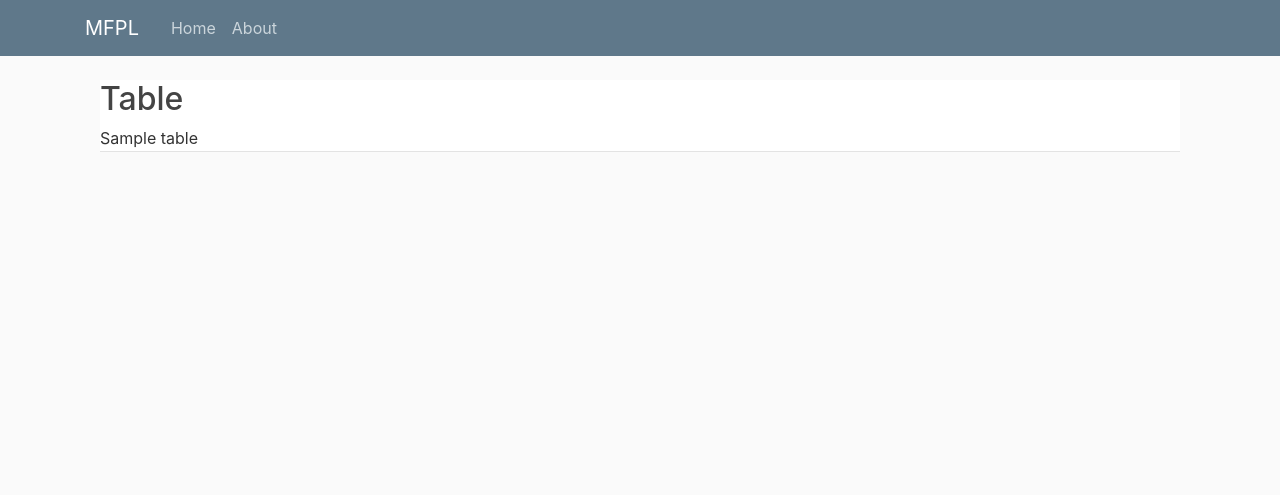
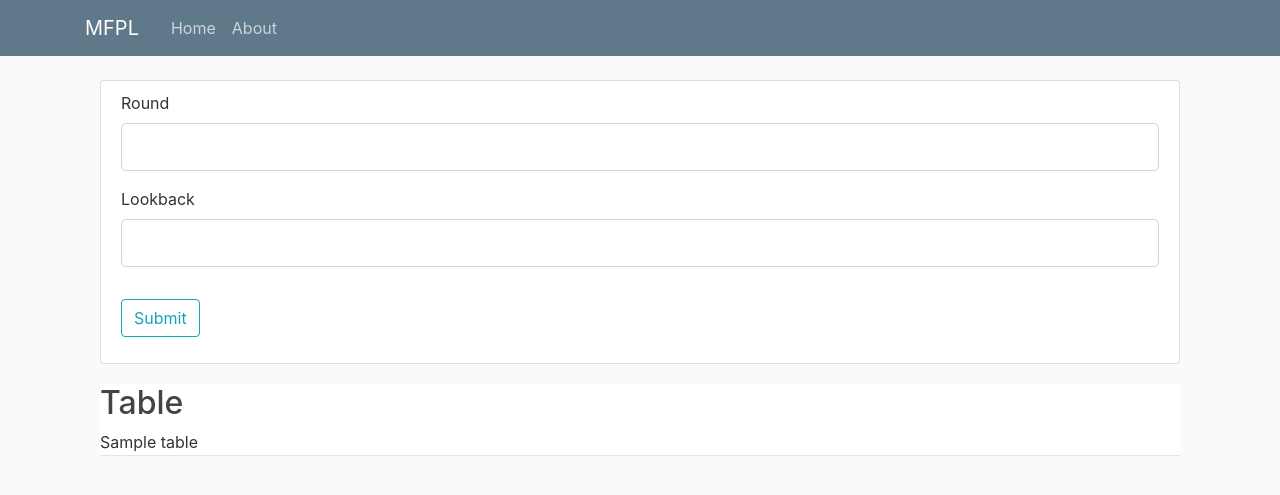
Before and after one commit to mayanweiss/mfpl, a Flask app: template templates/homepage.html in a window 1280 px wide. Shown: the top 495 px of the page. Run offline with Flask 2, Linux system fonts and the light colour scheme; the template is opened without the code that fills it: most values are stand-ins (such as "Sample title", 1, 10 or a date in 2020); form fields are guessed from the names that the template uses; parts of the project's set-up code (start-up, migrations or seed data) failed here and were passed over; some libraries are stand-ins or nearby versions.

Commit message:
code improvement, adding form, adding comments

```diff
--- a/main.py
+++ b/main.py
@@ -2,24 +2,22 @@
 import sys
 sys.path.append(".")
 
-from venv.mfplData import *
-from venv.mfplPlayers import *
+#from venv.mfplData import *
+#from venv.mfplPlayers import *
+import venv.mfplData as mfplData
+import venv.mfplPlayers as mfplPlayers
+import venv.mfplPlayer as mfplPlayer
 from flask import Flask, render_template, url_for
 import pickle
 import time
 from html import unescape  # python 3.x
+from venv.forms import HeaderForm
+from mfplHelpers import data_base_folder, bootstrap_data_file, time_file, players_data_file
 
+# Flask configurations
 app = Flask(__name__)
+app.config['SECRET_KEY'] = '5791628bb0b13ce0c676dfde280ba245'
 
-# Files location and names
-data_base_folder = '/Users/mayan/PycharmProjects/mfpl/data/'
-bootstrap_data_file = 'bootstrap_data.pkl'
-time_file = 'time.txt'
-players_data_file = 'players_data.pkl'
-
-
-# the game week we are testing (for now as a constant)
-gw_to_test = 28.1
 
 
 # decides if we should load new data from website based on checking if this is a new day
@@ -52,7 +50,7 @@ def is_load_data_from_fpl_():
 # Load Bootstrap and Fixures data
 def load_fpl_bootstrap_data(load_data_from_fpl, force_update=False):
     # Create empty mfpl data obj
-    mfd = mfplData()
+    mfd = mfplData.mfplData()
 
     # Do we need to load data from FPL website?
     if load_data_from_fpl or force_update:
@@ -73,7 +71,7 @@ def load_fpl_bootstrap_data(load_data_from_fpl, force_update=False):
 # Load players data
 def load_fpl_players_data(load_data_from_fpl, mfd, force_update=False):
     # Create empty players data obj
-    players = mfplPlayers()
+    players = mfplPlayers.mfplPlayers()
 
     # Do we need to load data from FPL website?
     if load_data_from_fpl or force_update:
@@ -102,15 +100,34 @@ def get_data_from_file(filename):
         return pickle.load(inp)
 
 
-if __name__ == '__main__':
-    app.run(degub=True)
+def readForm(form):
+    try:
+        print("Setting latest_stats_games to " +  str(form.lookback.data) + str(form.lookback.meta))
+        mfplPlayer.set_latest_stats_games(form.lookback.data)
+        print("Setting latest_stats_games to " +  str(form.lookback.data))
+    except ValueError:
+        print("Setting latest_stats_games to default 4")
 
-@app.route("/")
-@app.route("/home")
+    try:
+        mfplPlayer.gw_to_test
+        mfplPlayer.set_gw_to_test(form.round.data)
+        print("Setting gw_to_test to " +  str(form.round.data))
+    except ValueError:
+        print("Setting gw_to_test to default 12")
+
+
+
+
+@app.route("/home", methods=['GET', 'POST'])
+@app.route("/", methods=['GET', 'POST'])
 def run():
+    form = HeaderForm()
+    if form.lookback.data != None and form.round.data != None :
+        readForm(form)
+
     # is data on files up to date?
     is_load_data_from_fpl = is_load_data_from_fpl_()
-    is_load_data_from_fpl = False
+    #is_load_data_from_fpl = True
 
     # get all data loaded to objects
     mfd = load_fpl_bootstrap_data(is_load_data_from_fpl )
@@ -119,13 +136,19 @@ def run():
     # run testing logic functions
     # players.print_top_latest_bps_players_on_gw_table(gw_to_test)
     tables = []
-    tables.append(players.print_top_latest_bps_players_on_gw(gw_to_test))
+    tables.append(players.print_top_players_per_game_per_cost(mfplPlayer.gw_to_test))
 
-    tables.append(players.print_top_players_by_point_on_gw(gw_to_test))
+    #tables.append(players.print_top_latest_bps_players_on_gw(gw_to_test))
 
-    tables.append(players.print_top_players_bonus_and_bps_trend(gw_to_test))
+    #tables.append(players.print_top_players_by_point_on_gw(gw_to_test))
 
-    return unescape(render_template('homepage.html', tables=tables))
+    #tables.append(players.print_top_players_bonus_and_bps_trend(gw_to_test))
+
+    return unescape(render_template('homepage.html', tables=tables, form=form))
 
     # Done
     print("All Done :)")
+
+if __name__ == '__main__':
+    app.run(degub=True)
+    #run()
--- a/mfplHelpers.py
+++ b/mfplHelpers.py
@@ -3,11 +3,4 @@ data_base_folder = '/Users/mayan/PycharmProjects/mfpl/data/'
 bootstrap_data_file = 'bootstrap_data.pkl'
 time_file = 'time.txt'
 players_data_file = 'players_data.pkl'
-
-
-# the game week we are testing (for now as a constant)
-gw_to_test = 12
-
-def set_gw_to_test(val):
-    global gw_to_test
-    gw_to_test = int(val)
+csv_output = 'outputTable.csv'
--- a/templates/homepage.html
+++ b/templates/homepage.html
@@ -1,5 +1,23 @@
 {% extends "layout.html" %}
 {% block content %}
+      <div class="content-section">
+        <form method="POST" action="">
+            <fieldset class="form-group">
+                <div class="form-group">
+                    {{ form.round.label(class="form-control-label") }}
+                    {{ form.round(class="form-control form-control-lg") }}
+                </div>
+                <div class="form-group">
+                    {{ form.lookback.label(class="form-control-label") }}
+                    {{ form.lookback(class="form-control form-control-lg") }}
+                </div>
+            </fieldset>
+            <div class="form-group">
+                {{ form.submit(class="btn btn-outline-info") }}
+            </div>
+        </form>
+    </div>
+
     {% for table in tables %}
         <article class="table">
             <div class="media-body">
```
